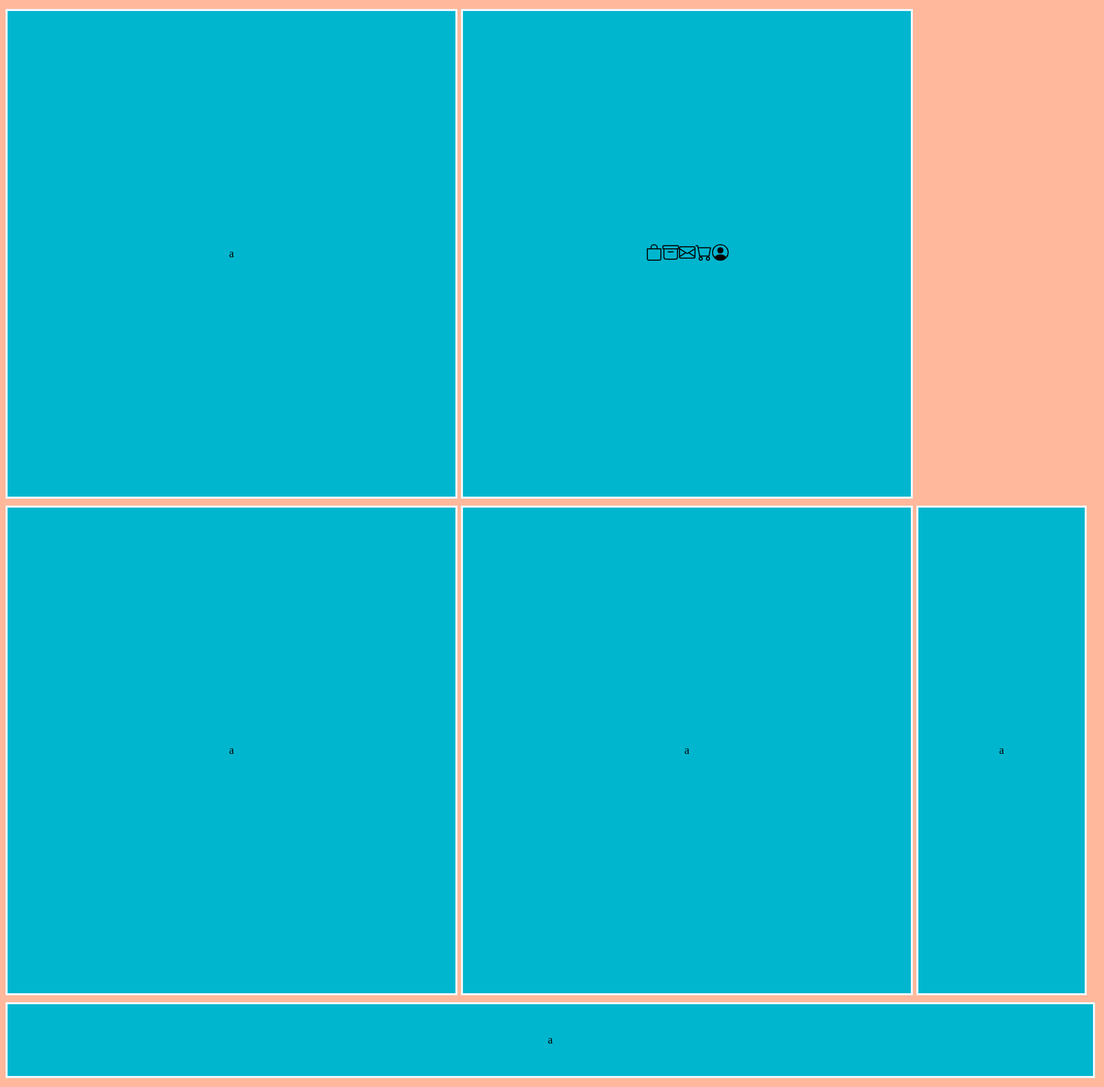
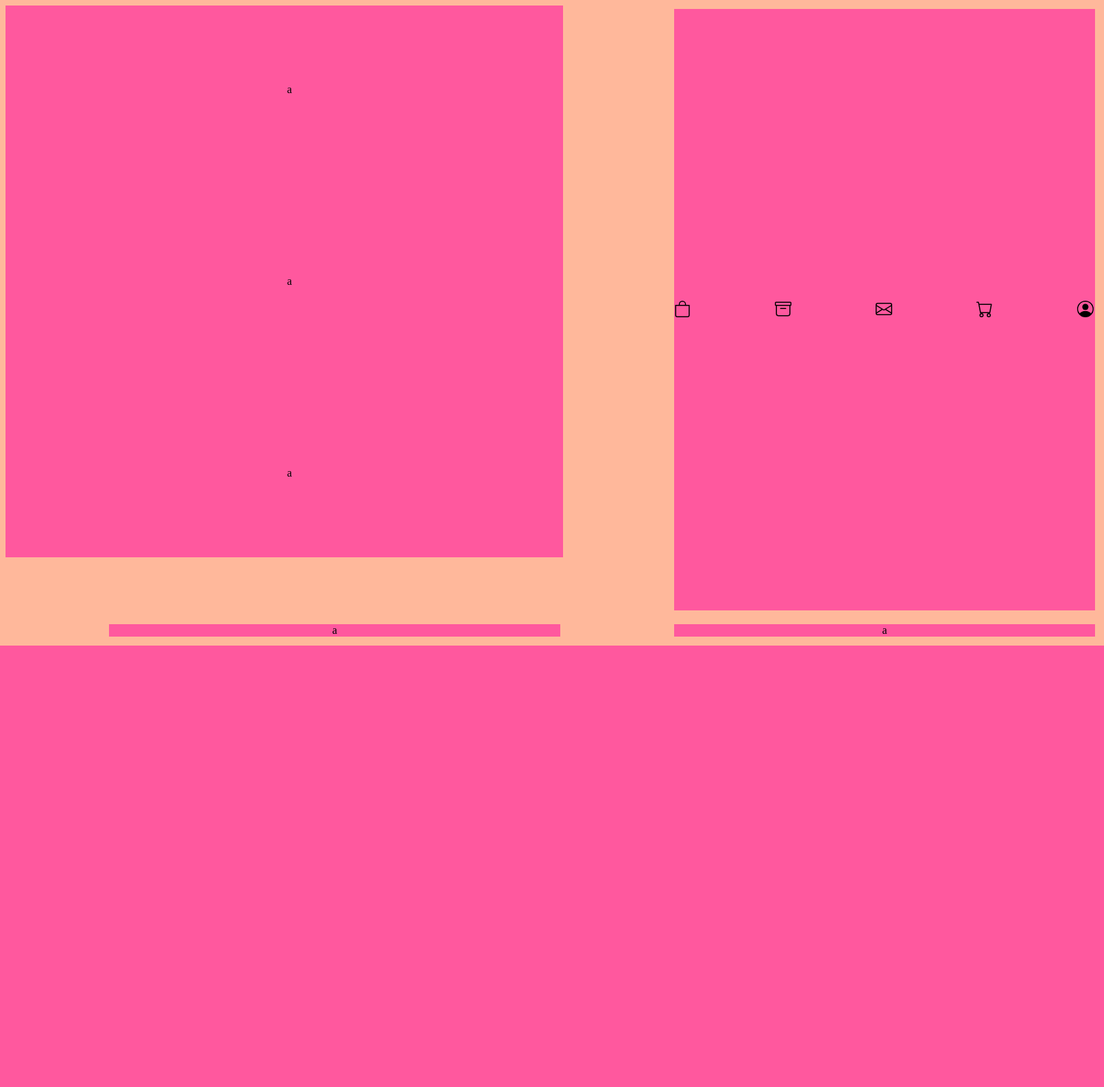
Before and after one commit to Hakulax28/roset, a PHP site: page /hoofdpagina.php in a window 1600 px wide. Shown: the whole page at 69% size. After the commit the page ends 936 px from the top, so only its background shows below. Run offline with PHP 8.4, Linux system fonts and the light colour scheme.

Commit message:
aanpassingen

```diff
--- a/css/flex.css
+++ b/css/flex.css
@@ -1,50 +1,123 @@
+.container {
+  display: grid;
+  grid-template-columns: 2fr;
+}
+.container {
+  display: grid;
+  grid-template-columns: 2fr;
+  grid-template-rows: 2fr;
+}
+.container * {
+  background: rgb(255, 88, 158);
+  display: flex;
+  justify-content: center;
+  align-items: center;
+  margin-bottom: 1px;
+  margin-right: 1px;
+}
+.container {
+  display: grid;
+  grid-template-columns: 8fr;
+  grid-template-rows: 5fr;
+  grid-gap: 10px;
+  height: 920px;
+}
+.sidecon {
+  display: grid;
+  grid-template-columns: 2fr;
+}
+.sidecon {
+  display: grid;
+  grid-template-columns: 2fr;
+  grid-template-rows: 2fr;
+}
+.sidecon * {
+  display: flex;
+  margin-bottom: 1px;
+  margin-right: 1px;
+}
+.sidecon {
+  display: grid;
+  grid-template-columns: 2fr;
+  grid-template-rows: 5fr 6fr 5fr;
+  grid-gap: 10px;
+  height: 800px;
+}
 .up {
   display: grid;
-  text-align: center;
-  grid-template-columns: 660px 660px 252px;
-  grid-template-rows: 720px;
+  grid-column-start: 2;
 }
-.main {
-  display: grid;
-  text-align: center;
-  grid-template-columns: 660px 660px 252px;
-  grid-template-rows: 720px;
-}
-.under {
-  display: grid;
-  text-align: center;
-  grid-template-rows: 120px;
-}
-.u {
-  background-color: rgb(0, 182, 206);
+.up {
+  background-color: rgb(255, 88, 158);
   display: flex;
   justify-content: center;
-  border-style: solid;
-  border-color: aliceblue;
   align-items: center;
   margin-bottom: 5px;
   margin-top: 5px;
   margin-right: 5px;
+  margin-left: 150px;
+  grid-column-gap: 120px;
 }
-.m {
-  background-color: rgb(0, 182, 206);
+.side {
+  display: grid;
+  grid-column-start: 1;
+  grid-column-end: 1;
+}
+.s1 {
+  background-color: rgb(255, 88, 158);
   display: flex;
   justify-content: center;
-  border-style: solid;
-  border-color: aliceblue;
   align-items: center;
   margin-bottom: 5px;
   margin-top: 5px;
   margin-right: 5px;
+  margin-left: 20px;
 }
-.un {
-  background-color: rgb(0, 182, 206);
+.s2 {
+  background-color: rgb(255, 88, 158);
   display: flex;
   justify-content: center;
-  border-style: solid;
-  border-color: aliceblue;
   align-items: center;
   margin-bottom: 5px;
   margin-top: 5px;
   margin-right: 5px;
+  margin-left: 20px;
 }
+.s3 {
+  background-color: rgb(255, 88, 158);
+  display: flex;
+  justify-content: center;
+  align-items: center;
+  margin-bottom: 5px;
+  margin-top: 5px;
+  margin-right: 5px;
+  margin-left: 20px;
+}
+.main {
+  display: grid;
+  margin-left: 100px;
+}
+.main {
+  background-color: rgb(255, 88, 158);
+  display: flex;
+  justify-content: center;
+  align-items: center;
+  margin-bottom: 5px;
+  margin-top: 5px;
+  margin-right: 5px;
+  margin-left: 150px;
+}
+.under {
+  display: grid;
+  grid-template-rows: 120px;
+}
+.under {
+  background-color: rgb(255, 88, 158);
+  display: flex;
+  justify-content: center;
+  align-items: center;
+  margin-bottom: 5px;
+  margin-top: 5px;
+  margin-right: 5px;
+  margin-left: 150px;
+}
--- a/hoofdpagina.php
+++ b/hoofdpagina.php
@@ -11,9 +11,14 @@
 </head>
 
 <body>
-   <div class="up">
-      <div class="u logo">a</div>
-      <div class="u shop">
+
+   <div class="container">
+      <div class="sidecon">
+         <aside class="side s1">a</aside>
+         <aside class="side s2">a</aside>
+         <aside class="side s3">a</aside>
+      </div>
+      <header class="up">
          <a href="bestellen.php">
             <svg xmlns="http://www.w3.org/2000/svg" width="24" height="24" fill="#000000" class="bi bi-bag" viewBox="0 0 16 16">
                <path d="M8 1a2.5 2.5 0 0 1 2.5 2.5V4h-5v-.5A2.5 2.5 0 0 1 8 1zm3.5 3v-.5a3.5 3.5 0 1 0-7 0V4H1v10a2 2 0 0 0 2 2h10a2 2 0 0 0 2-2V4h-3.5zM2 5h12v9a1 1 0 0 1-1 1H3a1 1 0 0 1-1-1V5z" />
@@ -40,16 +45,11 @@
                <path fill-rule="evenodd" d="M0 8a8 8 0 1 1 16 0A8 8 0 0 1 0 8zm8-7a7 7 0 0 0-5.468 11.37C3.242 11.226 4.805 10 8 10s4.757 1.225 5.468 2.37A7 7 0 0 0 8 1z" />
             </svg>
          </a>
-      </div>
-   </div>
-   <div class="main">
-      <div class="m svdw">a</div>
-      <div class="m hoofd">a</div>
-      <div class="m fav">a</div>
-   </div>
+      </header>
 
-   <div class="under">
-      <div class="un bestel">a</div>
+      <article class="main">a</article>
+
+      <footer class="under">a</footer>
    </div>
 </body>
 
```
